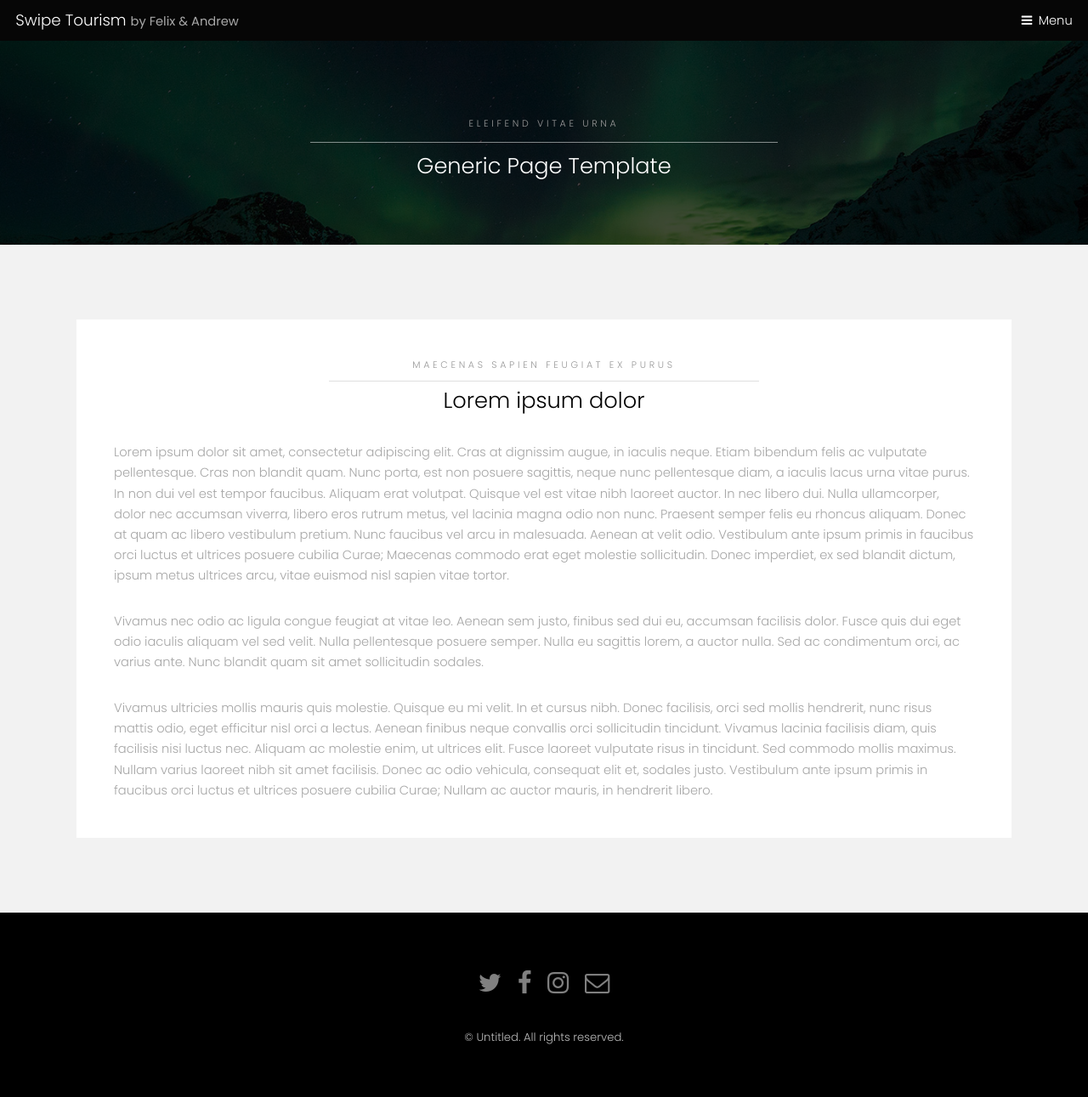
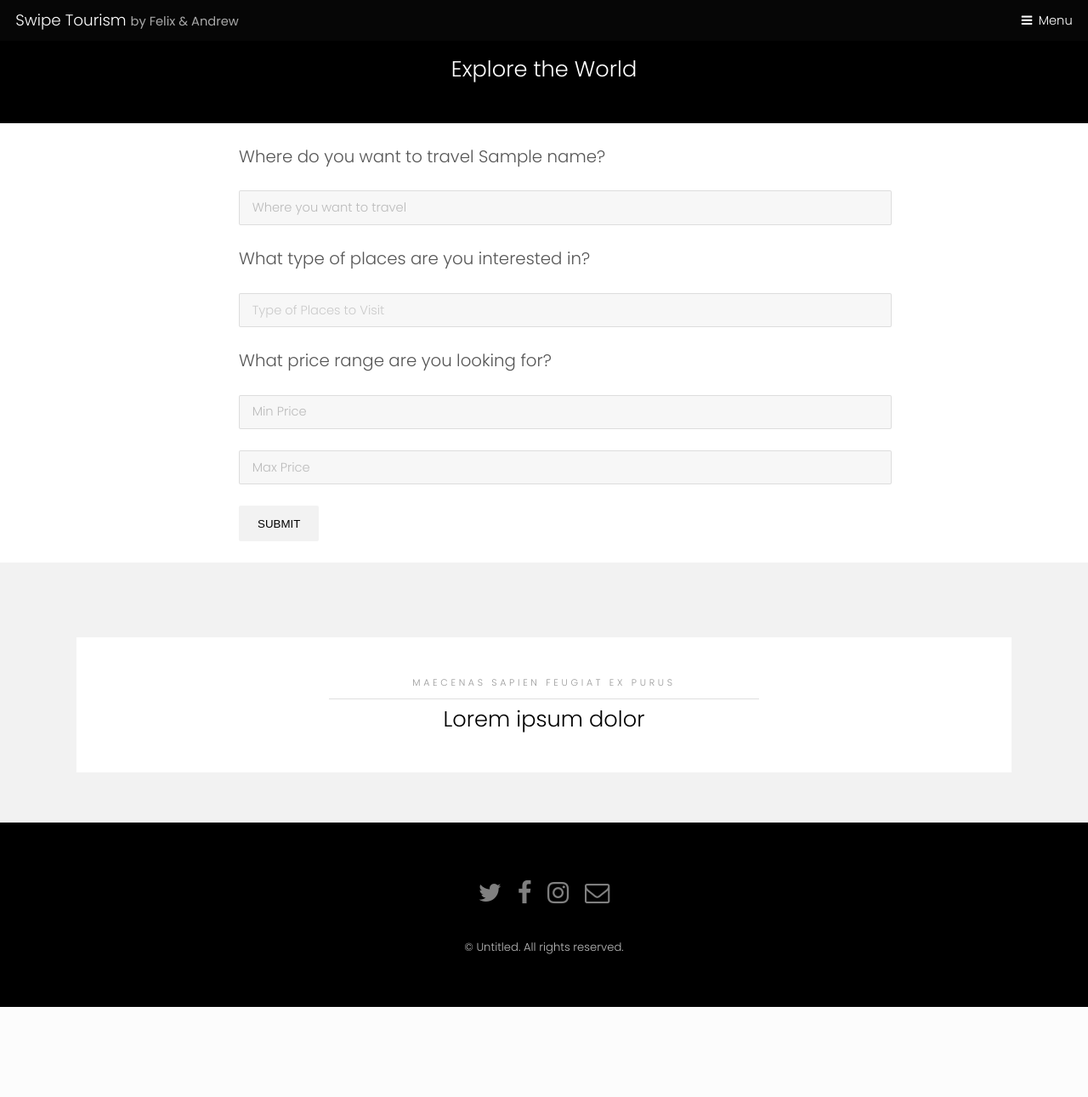
Before and after one commit to faluciano/travel-tinder, a Flask app: template templates/generic.html in a window 1280 px wide. Shown: the whole page at 85% size. After the commit the page ends 1185 px from the top, so only its background shows below. Run offline with Flask 2, Linux system fonts and the light colour scheme; the template is opened without the code that fills it: most values are stand-ins (such as "Sample title", 1, 10 or a date in 2020).

Commit message:
Added user log in/ registering functionality

```diff
--- a/main.py
+++ b/main.py
@@ -16,19 +16,40 @@ class users(db.Model):
     name = db.Column(db.String(100))
     email = db.Column(db.String(100))
     password = db.Column(db.String(100))
+    preferences = db.Column(db.String(100),default ="") #places saved
     def __init__(self,email,name,password):
         self.email = email
         self.name = name
         self.password = password
-
+    @property
+    def preferences(self):
+        return [str(x) for x in self.preferences.split(";")]
+    @preferences.setter
+    def preferences(self,val):
+        self.preferences += ";" +str(val)
+'''
+@app.route("/preferences",methods = ["POST","GET"])
+def preferences():
+    if "login" in session and session["login"] == True:
+        return redirect(url_for("mainpage"))
+    if request.method == "POST":
+        return  redirect(url_for("mainpage"))
+    else:
+        return render_template("preferences.html")
+'''
 @app.route("/login",methods = ["POST","GET"])
 def login():
     if "login" in session and session["login"] == True:
-        return redirect(url_for("mainpage"))
+        return redirect(url_for("generic"))
     if request.method == "POST":
-        session["login"] = True
-        app.permanent = True
-        return  redirect(url_for("mainpage"))
+        q = users.query.filter_by(email = request.form["email"]).first()
+        if q and q.password == request.form["password"]:
+
+            session["login"] = True
+            session["name"] = q.name
+            app.permanent = True
+            redirect(url_for("generic"))
+        return  redirect(url_for("login"))
     else:
         return render_template("form.html")
 
@@ -41,19 +62,38 @@ def logout():
 def register():
     if request.method == "POST":
         email = request.form["email"]
+        name = request.form["name"]
         password = request.form["password"]
-        return render_template("register.html")
+        found_user = users.query.filter_by(email = email).first()
+        if not found_user:
+            usr = users(email,name,password)
+            db.session.add(usr)
+            db.session.commit()
+            session["login"] = True
+            session["name"] = name
+            return redirect(url_for("login"))
+        return redirect(url_for("register.html"))
     else:
         return render_template("register.html")
 
 @app.route("/")
 def mainpage():
     return render_template("index.html")
-'''
-@app.route("/generic")
-def masdfpage():
-    return render_template("generic.html")
-'''
+@app.route("/allusers")
+def use():
+    m = users.query.all()
+    x = ""
+    for user in m:
+        print(user)
+    return "d"
+
+@app.route("/generic",methods = ["POST","GET"])
+def generic():
+    name = "dude"
+    if "name" in session:
+        name = session["name"]
+    return render_template("generic.html",name = name)
+
 if __name__ == "__main__":
     db.create_all()
     app.run(debug = True)
--- a/static/style/main.css
+++ b/static/style/main.css
@@ -2670,7 +2670,7 @@
 /* Wrapper */
 
 	.wrapper {
-		padding: 6rem 0 4rem 0 ;
+		padding: 6rem 0 2rem 0 ;
 		position: relative;
 		margin: 0;
 	}
@@ -3099,7 +3099,6 @@
 		.wrapper.style3 {
 			background-color: #000;
 			color: #bfbfbf;
-			background-image: url(../../images/bg.jpg);
 			background-size: cover;
 			background-attachment: fixed;
 			background-position: center;
--- a/templates/generic.html
+++ b/templates/generic.html
@@ -6,7 +6,7 @@
 -->
 <html>
 	<head>
-		<title>Hielo by TEMPLATED</title>
+		<title>Swipe Tourism</title>
 		<meta charset="utf-8" />
 		<meta name="viewport" content="width=device-width, initial-scale=1" />
 		<link rel="stylesheet" type="text/css" href="{{ url_for('static', filename='style/main.css')}}">
@@ -22,22 +22,52 @@
 		<!-- Nav -->
 			<nav id="menu">
 				<ul class="links">
-					<li><a href="index.html">Home</a></li>
-					<li><a href="generic.html">Generic</a></li>
-					<li><a href="elements.html">Elements</a></li>
+					<li><a href="{{url_for('mainpage')}}">Home</a></li>
+                	<li><a href="{{url_for('login')}}">Liked Places</a></li>
+                	<li><a href="{{url_for('logout')}}">Logout</a></li>
 				</ul>
 			</nav>
 
 		<!-- One -->
-			<section id="One" class="wrapper style3">
+			<section style="padding-top:1em ; padding-bottom: 2em;"; id="One" class="wrapper style3">
 				<div class="inner">
 					<header class="align-center">
-						<p>Eleifend vitae urna</p>
-						<h2>Generic Page Template</h2>
+						<h2>Explore the World</h2>
 					</header>
 				</div>
 			</section>
+			<form style = "margin-left: 20%; margin-bottom: auto;" action="#" method="post">
+				<div class = "info">
+					<h3 style = "margin-left: 25px; margin-bottom: 25px; margin-top: 25px; margin-right: 25px;">Where do you want to travel {{ name }}?</h3>
+					<input style = "margin-left: 25px; margin-bottom: 25px; margin-top: 25px; margin-right: 25px; max-width: 75%;"  class = 'fname' type="text" name="location" placeholder="Where you want to travel">
+				</div>
+				<h3 style = "margin-left: 25px; margin-bottom: 25px; margin-top: 25px; margin-right: 25px;">What type of places are you interested in?</h3>
+				<div style = "margin-left: 25px; margin-bottom: 25px; margin-right: 25px; color: rgb(202, 202, 202);max-width: 75%; " class="info">
+				  <select name ="placetype">
+					<option value="None" disabled selected>Type of Places to Visit</option>
+					<option value="amusement_park">Amusement Park</option>
+					<option value="art_gallery">Art Gallery</option>
+					<option value="campground">Camping</option>
+					<option value="casino">Casino</option>
+					<option value="library">Library</option>
+					<option value="museum">Museum</option>
+					<option value="park">Park</option>
+					<option value="restaurant">Restaurant</option>
+					<option value="shopping_mall">Shopping Mall</option>
+					<option value="spa">Spa</option>
+					<option value="stadium">Stadium</option>
+					<option value="tourist_attraction">Tourist Attraction</option>
+					<option value="zoo">Zoo</option>
+				  </select>
+				</div>
 
+				<h3 style = "margin-left: 25px; margin-bottom: 25px; margin-right: 25px;">What price range are you looking for?</h3>
+				<div class="info">
+					<input style = "margin-left: 25px; margin-bottom: 25px; margin-right: 25px; color: rgb(202, 202, 202);max-width: 75%;" type="text" name="minprice" placeholder="Min Price">
+					<input style = "margin-left: 25px; margin-bottom: 25px; margin-right: 25px; color: rgb(202, 202, 202);max-width: 75%;" type="text" name="maxprice" placeholder="Max Price">
+				</div>
+				<button style = "margin-left: 25px; margin-bottom: 25px;" class="button" type=submit value="submit">Submit</button>
+			</form>
 		<!-- Two -->
 			<section id="two" class="wrapper style2">
 				<div class="inner">
@@ -47,11 +77,6 @@
 								<p>maecenas sapien feugiat ex purus</p>
 								<h2>Lorem ipsum dolor</h2>
 							</header>
-							<p>Lorem ipsum dolor sit amet, consectetur adipiscing elit. Cras at dignissim augue, in iaculis neque. Etiam bibendum felis ac vulputate pellentesque. Cras non blandit quam. Nunc porta, est non posuere sagittis, neque nunc pellentesque diam, a iaculis lacus urna vitae purus. In non dui vel est tempor faucibus. Aliquam erat volutpat. Quisque vel est vitae nibh laoreet auctor. In nec libero dui. Nulla ullamcorper, dolor nec accumsan viverra, libero eros rutrum metus, vel lacinia magna odio non nunc. Praesent semper felis eu rhoncus aliquam. Donec at quam ac libero vestibulum pretium. Nunc faucibus vel arcu in malesuada. Aenean at velit odio. Vestibulum ante ipsum primis in faucibus orci luctus et ultrices posuere cubilia Curae; Maecenas commodo erat eget molestie sollicitudin. Donec imperdiet, ex sed blandit dictum, ipsum metus ultrices arcu, vitae euismod nisl sapien vitae tortor.</p>
-
-							<p>Vivamus nec odio ac ligula congue feugiat at vitae leo. Aenean sem justo, finibus sed dui eu, accumsan facilisis dolor. Fusce quis dui eget odio iaculis aliquam vel sed velit. Nulla pellentesque posuere semper. Nulla eu sagittis lorem, a auctor nulla. Sed ac condimentum orci, ac varius ante. Nunc blandit quam sit amet sollicitudin sodales.</p>
-
-							<p>Vivamus ultricies mollis mauris quis molestie. Quisque eu mi velit. In et cursus nibh. Donec facilisis, orci sed mollis hendrerit, nunc risus mattis odio, eget efficitur nisl orci a lectus. Aenean finibus neque convallis orci sollicitudin tincidunt. Vivamus lacinia facilisis diam, quis facilisis nisi luctus nec. Aliquam ac molestie enim, ut ultrices elit. Fusce laoreet vulputate risus in tincidunt. Sed commodo mollis maximus. Nullam varius laoreet nibh sit amet facilisis. Donec ac odio vehicula, consequat elit et, sodales justo. Vestibulum ante ipsum primis in faucibus orci luctus et ultrices posuere cubilia Curae; Nullam ac auctor mauris, in hendrerit libero. </p>
 						</div>
 					</div>
 				</div>
```
Also changed, not shown: templates/form.html (+4 -28 lines), templates/index.html (+8 -18 lines), templates/preferences.html (added, +34 -0 lines), templates/register.html (+10 -7 lines), static/images/bs16.png (added), static/images/setupF.png (added), users.sqlite3, 1 other file.
